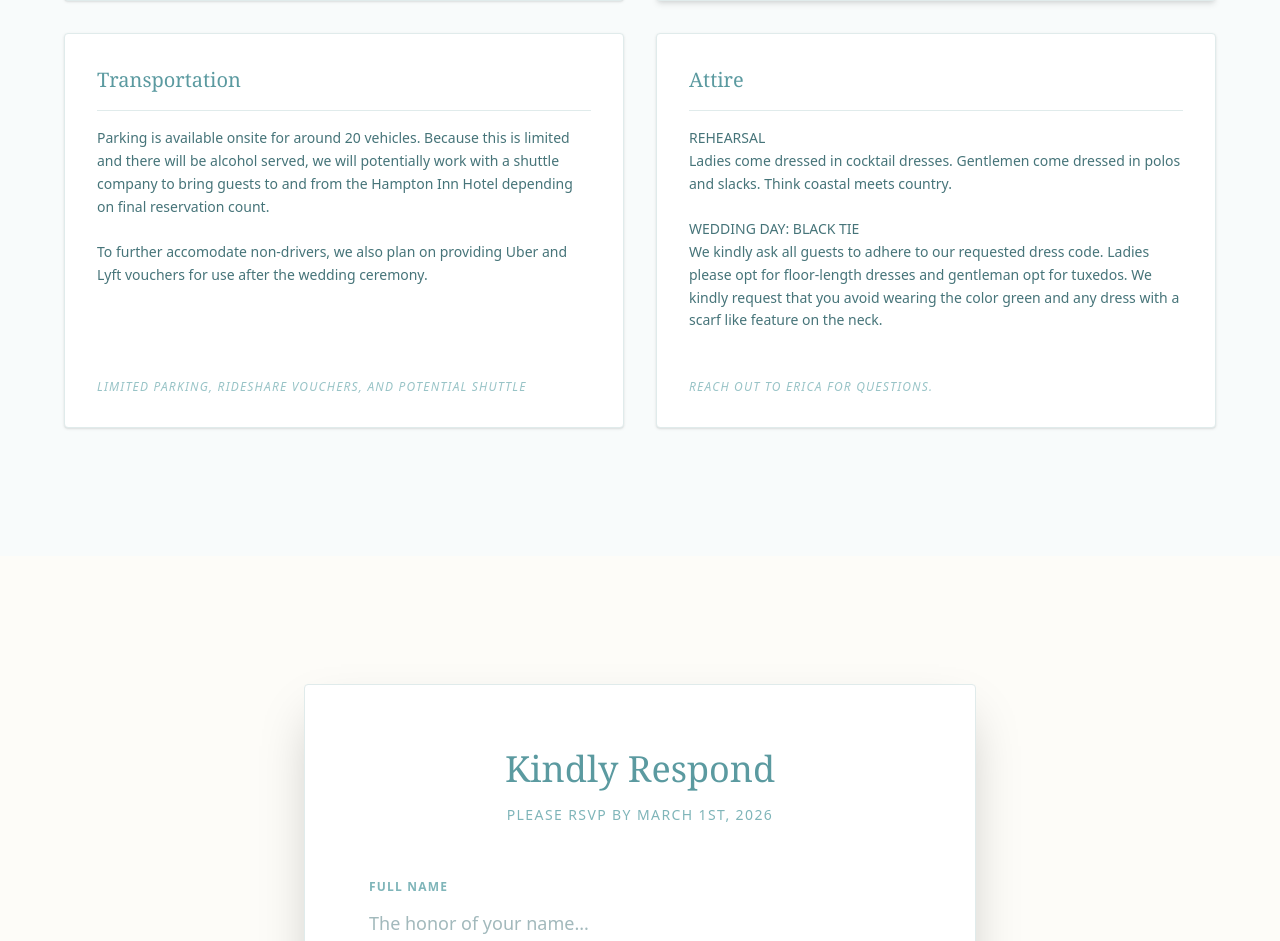
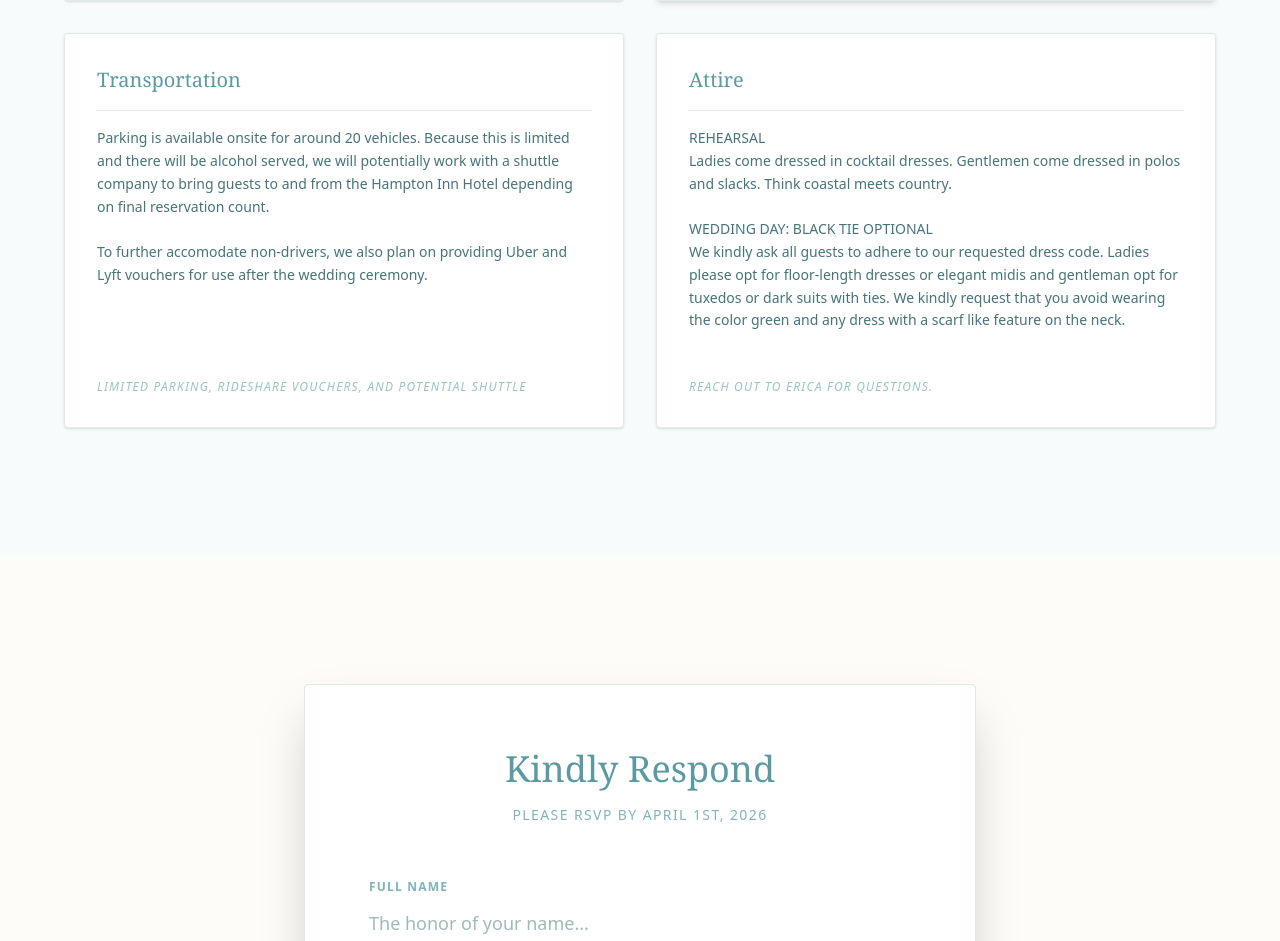
Before and after one commit to kevinleary/ericaandkevin.wedding, a React (Vite) app in the folder wedding-website/: page / in a window 1280 px wide. Shown: the part 5691-6632 px from the top of the page. Built offline with nearby package versions, Linux system fonts and the light colour scheme.

Commit message:
Revise wedding dress code and RSVP date
Updated dress code details for the wedding day and changed RSVP deadline.

```diff
--- a/wedding-website/src/App.jsx
+++ b/wedding-website/src/App.jsx
@@ -551,9 +551,9 @@ const App = () => {
                 <p className="font-sans font-light text-sm leading-relaxed mb-6">
                   <strong>REHEARSAL</strong><br/>
                     Ladies come dressed in cocktail dresses. Gentlemen come dressed in polos and slacks. Think coastal meets country.
-                    <br/><br/><strong>WEDDING DAY: BLACK TIE</strong><br/>
-                    We kindly ask all guests to adhere to our requested dress code. Ladies please opt for floor-length dresses and gentleman
-                    opt for tuxedos. We kindly request that you avoid wearing the color green and any dress with a scarf like
+                    <br/><br/><strong>WEDDING DAY: BLACK TIE OPTIONAL</strong><br/>
+                    We kindly ask all guests to adhere to our requested dress code. Ladies please opt for floor-length dresses or elegant midis and gentleman
+                    opt for tuxedos or dark suits with ties. We kindly request that you avoid wearing the color green and any dress with a scarf like
                     feature on the neck.
                     <br/><br/>
                 </p>
@@ -569,7 +569,7 @@ const App = () => {
         <div className="max-w-2xl mx-auto bg-white shadow-2xl p-10 md:p-16 rounded-sm border border-[#E0EBEB]">
           <div className="text-center mb-12">
             <h2 className="text-4xl font-light mb-4 text-[#5B9AA0]">Kindly Respond</h2>
-            <p className="font-sans text-sm uppercase tracking-widest text-[#7FB5B9] font-medium">Please RSVP by March 1st, 2026</p>
+            <p className="font-sans text-sm uppercase tracking-widest text-[#7FB5B9] font-medium">Please RSVP by April 1st, 2026</p>
           </div>
 
           {RSVPStatus === 'success' ? (
```
